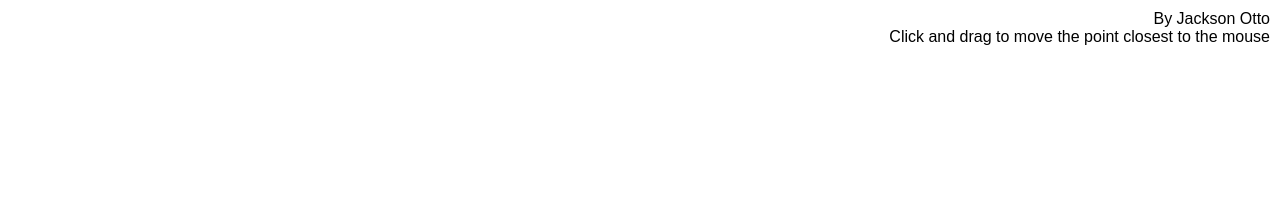
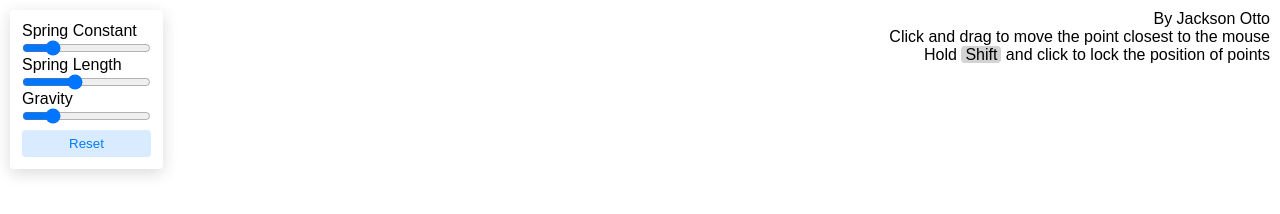
Before and after one commit to Simulation-JS/spring-sim, a website built with Vite: page index.html in a window 1280 px wide. Built offline with nearby package versions, Linux system fonts and the light colour scheme; what simulationjs would draw is missing.

Commit message:
settings + stationary points

```diff
--- a/index.html
+++ b/index.html
@@ -22,10 +22,42 @@
       src="main.ts"
     ></script>
     <canvas id="canvas"></canvas>
+    <div id="controls">
+      <label for="k">Spring Constant</label>
+      <input
+        id="k"
+        type="range"
+        min="0.01"
+        step="0.01"
+        max="20"
+        oninput="updateSpringConstant(this.value)"
+      />
+      <label for="length">Spring Length</label>
+      <input
+        id="length"
+        type="range"
+        min="1"
+        step="1"
+        max="200"
+        oninput="updateSpringLength(this.value)"
+      />
+      <label for="g">Gravity</label>
+      <input
+        id="g"
+        type="range"
+        min="0"
+        max="50"
+        step="1"
+        oninput="updateGravity(this.value)"
+      />
+      <button onclick="resetCircles()">Reset</button>
+    </div>
     <div id="info">
       By Jackson Otto
       <br />
       Click and drag to move the point closest to the mouse
+      <br />
+      Hold <code>Shift</code> and click to lock the position of points
     </div>
   </body>
 </html>
--- a/main.ts
+++ b/main.ts
@@ -12,34 +12,82 @@ class PhysicsCircle extends Circle {
   }
 }
 
-const g = 9.8;
 const fps = 60;
-const springLength = 80;
-const springConstant = 4;
 const forceDampen = 12;
+let g = 9.8;
+let springLength = 80;
+let springConstant = 4;
 let currentDragging = 0;
+let stationaryPoints = new Set([0]);
 
-const circles = generatePoints(new Vector(800, 250), 12, 0.5);
+const updateFunctions = {
+  updateSpringConstant: (val: string) => {
+    springConstant = +val;
+  },
+  updateSpringLength: (val: string) => {
+    springLength = +val;
+  },
+  updateGravity: (val: string) => {
+    g = +val;
+  },
+  resetCircles: () => {
+    stationaryPoints = new Set([0]);
+    canvas.empty();
+    circles = generatePoints(new Vector(800, 250), 12, 0.5);
+    for (let i = 0; i < circles.length; i++) canvas.add(circles[i]);
+  }
+};
+
+const defaultValues = {
+  k: springConstant,
+  length: springLength,
+  g
+};
+
+applyDefaultValues(defaultValues);
+applyFunctionsToWindow(updateFunctions);
+
+function applyFunctionsToWindow<T extends { [key: string]: Function }>(funcs: T) {
+  Object.keys(funcs).forEach((func) => {
+    (window as any)[func] = funcs[func];
+  });
+}
+
+function applyDefaultValues<T extends { [key: string]: number }>(vals: T) {
+  Object.keys(vals).forEach((val) => {
+    (document.getElementById(val) as HTMLInputElement).value = vals[val] + '';
+  });
+}
+
+let circles = generatePoints(new Vector(800, 250), 12, 0.5);
 for (let i = 0; i < circles.length; i++) canvas.add(circles[i]);
 
 let dragging = false;
 canvas.on('mousedown', (e: MouseEvent) => {
+  const p = new Vector(e.offsetX * canvas.ratio, e.offsetY * canvas.ratio);
+  currentDragging = getClosestPointIndex(p);
+  if (pressingShift) {
+    if (stationaryPoints.has(currentDragging)) {
+      stationaryPoints.delete(currentDragging);
+      currentDragging = 0;
+    } else {
+      circles[currentDragging].velocity = new Vector(0, 0);
+      stationaryPoints.add(currentDragging);
+    }
+    return;
+  }
   dragging = true;
-  const p = new Vector(e.offsetX * canvas.ratio, e.offsetY * canvas.ratio);
-  for (let i = 0; i < circles.length; i++) {
-    if (distance(circles[i].pos, p) < distance(circles[currentDragging].pos, p)) {
-      currentDragging = i;
-    }
-  }
   circles[currentDragging].velocity = new Vector(0, 0);
 });
 
 canvas.on('mouseup', (e: MouseEvent) => {
-  dragging = false;
-  const p = new Vector(e.offsetX * canvas.ratio, e.offsetY * canvas.ratio);
-  const diff = p.sub(mousePos);
-  circles[currentDragging].velocity = diff.multiply(2);
-  currentDragging = 0;
+  if (dragging) {
+    dragging = false;
+    const p = new Vector(e.offsetX * canvas.ratio, e.offsetY * canvas.ratio);
+    const diff = p.sub(mousePos);
+    circles[currentDragging].velocity = diff.multiply(2);
+    currentDragging = 0;
+  }
 });
 
 let mousePos = new Vector(0, 0);
@@ -52,6 +100,15 @@ canvas.on('mousemove', (e: MouseEvent) => {
   mousePos = p;
 });
 
+let pressingShift = false;
+window.addEventListener('keydown', (e: KeyboardEvent) => {
+  if (e.key === 'Shift') pressingShift = true;
+});
+
+window.addEventListener('keyup', (e: KeyboardEvent) => {
+  if (e.key === 'Shift') pressingShift = false;
+});
+
 let prev = Date.now();
 frameLoop(() => {
   accelerateCircles(circles);
@@ -60,6 +117,16 @@ frameLoop(() => {
   }
   drawLines(circles);
 })();
+
+function getClosestPointIndex(p: Vector) {
+  let res = 0;
+  for (let i = 0; i < circles.length; i++) {
+    if (distance(circles[i].pos, p) < distance(circles[res].pos, p)) {
+      res = i;
+    }
+  }
+  return res;
+}
 
 function getForceBelow(index: number) {
   const weight = circles[index].mass * g;
@@ -88,7 +155,7 @@ function accelerateCircles(circles: PhysicsCircle[]) {
   const dx = clamp(now - prev, 0, 17);
   prev = now;
   for (let i = 0; i < circles.length; i++) {
-    if (i === 0 || i == currentDragging) continue;
+    if (stationaryPoints.has(i) || i == currentDragging) continue;
     const forceBelow = getForceBelow(i);
     const forceAbove = getForceAbove(i);
     const friction = 0.98;
--- a/styles.css
+++ b/styles.css
@@ -20,3 +20,40 @@ body {
     right: 10px;
     text-align: right;
 }
+
+#controls {
+    position: absolute;
+    z-index: 1;
+    top: 10px;
+    left: 10px;
+    display: flex;
+    flex-direction: column;
+    padding: 12px;
+    border-radius: 4px;
+    box-shadow: 0 4px 16px rgba(0, 0, 0, 0.15);
+}
+
+#controls button {
+    margin-top: 6px;
+    border: none;
+    background: rgba(0, 123, 255, 0.15);
+    color: #007bff;
+    border-radius: 4px;
+    cursor: pointer;
+    transition: 0.15s;
+    padding: 6px;
+}
+
+#controls button:hover {
+    background: rgba(0, 123, 255, 0.25);
+}
+
+#controls button:active {
+    background: rgba(0, 123, 255, 0.35);
+}
+
+code {
+    background: rgb(211, 211, 211);
+    padding: 0 4px 0 4px;
+    border-radius: 4px;
+}
```
